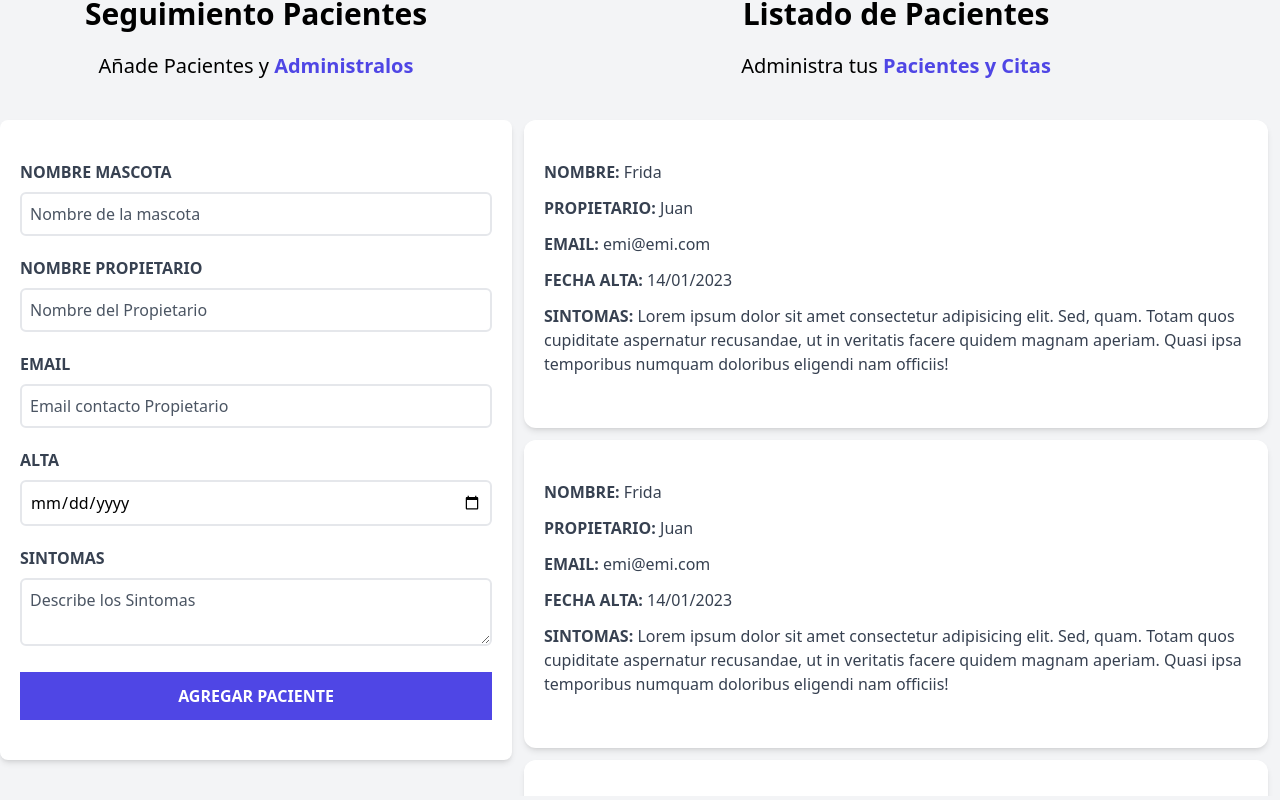
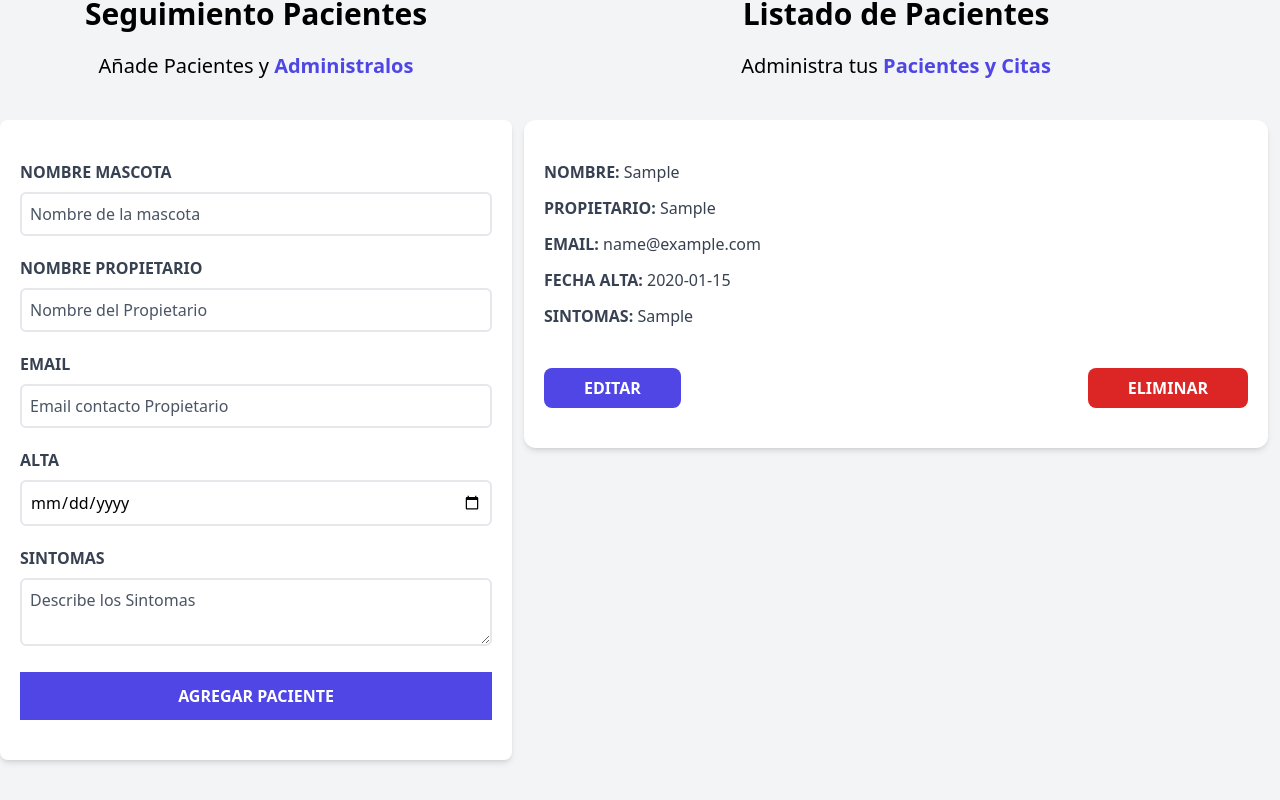
Before and after one commit to EmilianoQuercia/Administrador-de-Pacientes, a React (Vite) app: page / in a window 1280 px wide. Both pictures are taken after typing "Sample", "Sample", "name@example.com", "2020-01-15", "Sample" into the empty fields and a click on the input "Agregar Paciente". Shown: the part 180-980 px from the top of the page. Built offline with nearby package versions, Linux system fonts and the light colour scheme.

Commit message:
Agregue boton editar con la funcionalidad correcta

```diff
--- a/src/App.jsx
+++ b/src/App.jsx
@@ -8,6 +8,7 @@
 function App() {
 
   const [pacientes, setPacientes] = useState([])
+  const [paciente,setPaciente] = useState({})
 
   return (
     <div className="container mx-auto mt-20">
@@ -17,8 +18,13 @@
         <Formulario
           pacientes={pacientes}
           setPacientes={setPacientes}
+          paciente={paciente}
+          setPaciente={setPaciente}
         />
-        <ListadoPacientes/>
+        <ListadoPacientes
+          pacientes={pacientes}
+          setPaciente={setPaciente}
+        />
       </div>
     </div>
   )
--- a/src/components/Formulario.jsx
+++ b/src/components/Formulario.jsx
@@ -1,7 +1,7 @@
-import React, { useState } from 'react';
+import React, { useState, useEffect } from 'react';
 import Error from './Error';
 
-const Formulario = ({pacientes, setPacientes}) => {
+const Formulario = ({pacientes, setPacientes, paciente, setPaciente}) => {
     const [nombre, setNombre] = useState('')
     const [propietario, setPropietario] = useState('')
     const [email, setEmail] = useState('')
@@ -9,6 +9,22 @@
     const [sintomas, setSintomas] = useState('')
 
     const [error, setError] = useState(false)
+
+    useEffect(()=>{
+        if(Object.keys(paciente).length >0){
+            setNombre(paciente.nombre)
+            setPropietario(paciente.propietario)
+            setEmail(paciente.email)
+            setFecha(paciente.fecha)
+            setSintomas(paciente.sintomas)
+        }
+    },[paciente])
+
+    const generarId = () =>{
+        const random = Math.random().toString(36).substring(2)
+        const fecha = Date.now().toString(36)
+        return random + fecha
+    }
 
     const handleSubmit = (e) =>{
         e.preventDefault()
@@ -25,9 +41,23 @@
             nombre,
             propietario,
             sintomas,
-            fecha
+            fecha,
         }
-        setPacientes([...pacientes, objetoPaciente])
+
+        //vamos a chequear si es un nuevo registro o si es una edicion
+        if (paciente.id){
+            //editando el registro
+            objetoPaciente.id = paciente.id
+            const pacienteActualizado = pacientes.map(pacienteState =>
+                pacienteState.id === paciente.id ? objetoPaciente : pacienteState)
+            setPacientes(pacienteActualizado)
+            setPaciente({})
+        }else{
+            //Nuevo registro
+            objetoPaciente.id = generarId()
+            setPacientes([...pacientes, objetoPaciente])
+        }
+
 
         //reiniciar el formulario
 
@@ -95,7 +125,9 @@
                         value={sintomas}
                         onChange={(e)=>setSintomas(e.target.value)} />
                 </div>
-                <input className=' bg-indigo-600 w-full p-3 text-white uppercase font-bold hover:bg-indigo-700 cursor-pointer transition-all' type="submit" name="" value={'Agregar Paciente'} />
+                <input className=' bg-indigo-600 w-full p-3 text-white uppercase font-bold hover:bg-indigo-700 cursor-pointer transition-all'
+                    type="submit" name=""
+                    value={ paciente.id ? 'Editar Paciente' : 'Agregar Paciente'} />
             </form>
         </div>
     );
--- a/src/components/ListadoPacientes.jsx
+++ b/src/components/ListadoPacientes.jsx
@@ -1,20 +1,36 @@
-import React from 'react';
+
 import Pacientes from './Pacientes';
 
-const ListadoPacientes = () => {
+
+const ListadoPacientes = ({pacientes, setPaciente}) => {
+
     return (
+
         <div className='md:w-1/2 lg:w-3/5 md:h-screen overflow-y-scroll'>
-            <h2 className='font-black text-3xl text-center'>Listado de Pacientes</h2>
-            <p className='text-xl mt-5 mb-10 text-center'>
-                Administra tus {''}
-                <span className='text-indigo-600 font-bold'>Pacientes y Citas</span>
-            </p>
-            <Pacientes/>
-            <Pacientes/>
-            <Pacientes/>
-            <Pacientes/>
-            <Pacientes/>
-            <Pacientes/>
+            {pacientes && pacientes.length ? (
+                <>
+                    <h2 className='font-black text-3xl text-center'>Listado de Pacientes</h2>
+                    <p className='text-xl mt-5 mb-10 text-center'>
+                        Administra tus {''}
+                        <span className='text-indigo-600 font-bold'>Pacientes y Citas</span>
+                    </p>
+                    {
+                        pacientes.map((paciente) =>
+                            <Pacientes paciente={paciente}
+                                key={paciente.id}
+                                setPaciente={setPaciente} />
+                        )
+                    }
+                </>
+            ) : (
+                <>
+                    <h2 className='font-black text-3xl text-center'>No hay pacientes</h2>
+                    <p className='text-xl mt-5 mb-10 text-center'>
+                        Comienza agregando Pacientes {''}
+                        <span className='text-indigo-600 font-bold'>y apareceran en este lugar</span>
+                    </p>
+                </>
+            )}
         </div>
     );
 }
--- a/src/components/Pacientes.jsx
+++ b/src/components/Pacientes.jsx
@@ -1,28 +1,41 @@
 import React from 'react';
 
-const Pacientes = () => {
+const Pacientes = ({paciente, setPaciente}) => {
+
+    const {nombre, propietario, email, fecha, sintomas} = paciente
+
     return (
         <div className=' m-3 bg-white shadow-md px-5 py-10 rounded-xl'>
             <p className='font-bold mb-3 text-gray-700 uppercase' >
                 Nombre: {''}
-                <span className='font-normal normal-case'>Frida</span>
+                <span className='font-normal normal-case'>{nombre}</span>
             </p>
             <p className='font-bold mb-3 text-gray-700 uppercase' >
                 Propietario: {''}
-                <span className='font-normal normal-case'>Juan</span>
+                <span className='font-normal normal-case'>{propietario}</span>
             </p>
             <p className='font-bold mb-3 text-gray-700 uppercase' >
                 Email: {''}
-                <span className='font-normal normal-case'>emi@emi.com</span>
+                <span className='font-normal normal-case'>{email}</span>
             </p>
             <p className='font-bold mb-3 text-gray-700 uppercase' >
                 Fecha Alta: {''}
-                <span className='font-normal normal-case'>14/01/2023</span>
+                <span className='font-normal normal-case'>{fecha}</span>
             </p>
             <p className='font-bold mb-3 text-gray-700 uppercase' >
                 Sintomas: {''}
-                <span className='font-normal normal-case'>Lorem ipsum dolor sit amet consectetur adipisicing elit. Sed, quam. Totam quos cupiditate aspernatur recusandae, ut in veritatis facere quidem magnam aperiam. Quasi ipsa temporibus numquam doloribus eligendi nam officiis!</span>
+                <span className='font-normal normal-case'>{sintomas}</span>
             </p>
+            <div className='flex justify-between mt-10'>
+                <button type='button'
+                    className='py-2 px-10 bg-indigo-600 hover:bg-indigo-700 text-white font-bold uppercase rounded-lg'
+                    onClick={()=> setPaciente(paciente)}
+                >Editar</button>
+
+                <button type='button'
+                     className='py-2 px-10 bg-red-600 hover:bg-red-700 text-white font-bold uppercase rounded-lg'
+                >Eliminar</button>
+            </div>
         </div>
     );
 }
```
